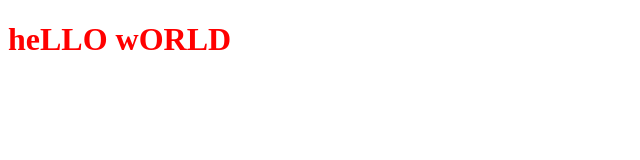
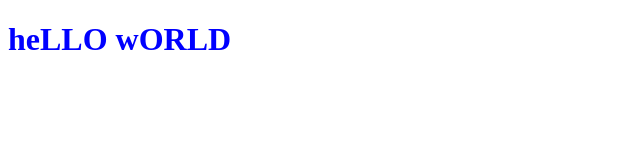
Before and after one commit to fronthorse/git-class, a plain HTML site: page index.html in a window 1280 px wide. Shown: the whole page, without its empty margins (0-640 px from the left). Drawn offline with Linux system fonts and the light colour scheme.

Commit message:
I changed the color to blue

```diff
--- a/index.html
+++ b/index.html
@@ -7,6 +7,6 @@
     <title>Document</title>
   </head>
   <body>
-    <h1 style="color: red">heLLO wORLD</h1>
+    <h1 style="color: blue">heLLO wORLD</h1>
   </body>
 </html>
```
